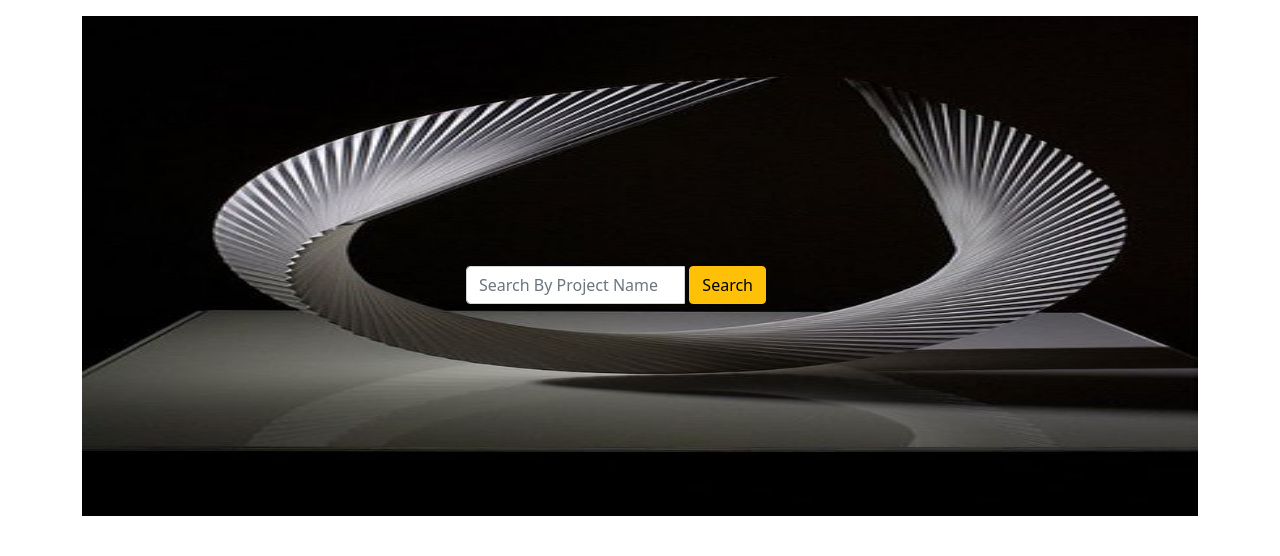
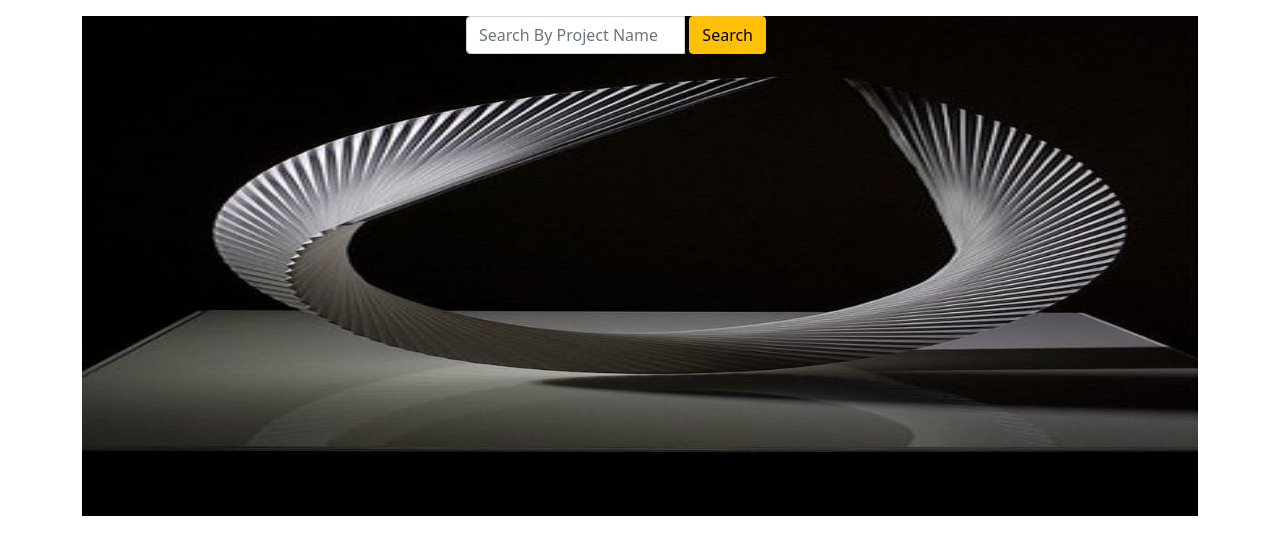
Before and after one commit to RhonaJoyKe/Awards, a Django app: page / in a window 1280 px wide. Shown: the part 82-638 px from the top of the page. Run offline with Django 3.2, Linux system fonts and the light colour scheme; data that the repository does not hold is empty; some libraries are stand-ins or nearby versions.

Commit message:
removes margin

```diff
--- a/awardee/static/css/index.css
+++ b/awardee/static/css/index.css
@@ -12,7 +12,7 @@
     display: flex;
 }
 .navbar-form{
-    margin-top: 250px;
+
     width: 300px;
 
 }
```
